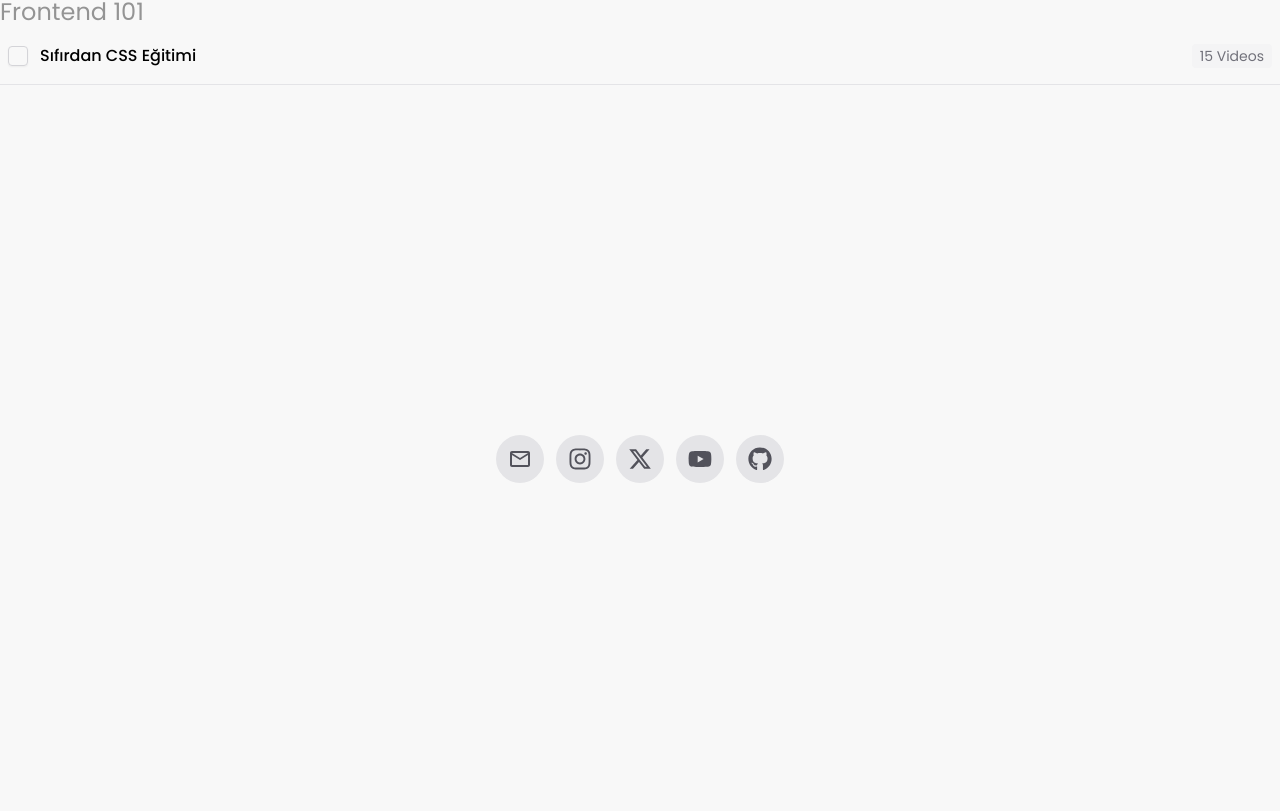
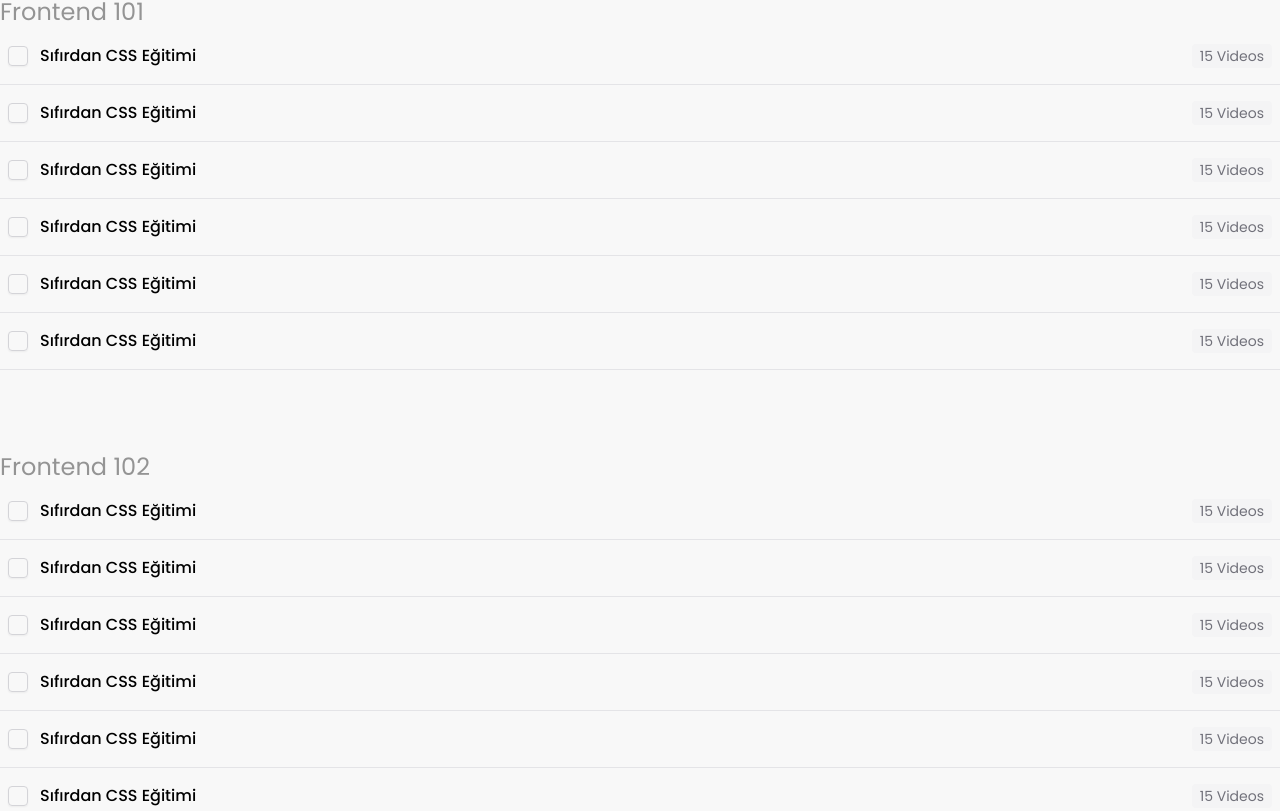
Before and after one commit to busrapnar/portfolio-ui, a React (Vite) app: page /videos in a window 1280 px wide. Shown: the part 749-1560 px from the top of the page. Before the commit the page ends 1272 px from the top, so only its background shows below. Built offline with nearby package versions, Linux system fonts and the light colour scheme.

Commit message:
added posts and videos page design

```diff
--- a/package.json
+++ b/package.json
@@ -16,6 +16,7 @@
     "react-router-dom": "^6.22.3"
   },
   "devDependencies": {
+    "@types/node": "^20.12.7",
     "@types/react": "^18.2.66",
     "@types/react-dom": "^18.2.22",
     "@typescript-eslint/eslint-plugin": "^7.2.0",
--- a/src/components/course-item/CourseItem.tsx
+++ b/src/components/course-item/CourseItem.tsx
@@ -23,7 +23,6 @@ const CourseItem: React.FC<CourseItemProps> = ({ title, href, videoCount }) => {
                     checked={isChecked}
                     onChange={handleCheckboxChange}
                 />
-                <span className={`checkbox ${isChecked ? 'checked' : ''}`}></span>
             </label>
             <h5 className="grow font-medium">
                 <a href={href}>{title}</a>
--- a/src/pages/posts/index.tsx
+++ b/src/pages/posts/index.tsx
@@ -1,11 +1,32 @@
-import React from 'react'
+import React from "react";
 
-type Props = {}
+type Props = {};
 
 const Posts = (props: Props) => {
   return (
-    <div className="flex flex-col gap-20">Posts</div>
-  )
-}
+    <div className="mt-20">
+      <h1 className="text-xl ">Blog yazıları ve kısa notlar</h1>
+      <div>
+        <article className="border-b border-b-zinc-200 py-4 sm:py-8 dark:border-b-zinc-800">
+          <header>
+            <h3 className="font-semibold text-lg underline">
+              <a href="">Uyku ve Rızık</a>
+            </h3>
+            <p className="mt-1 text-lg opacity-70 dark:opacity-60">
+              Gerçekten başarının şifresi erken uyanmak olabilir mi?
+            </p>
+          </header>
+          <footer className="mt-1 flex items-center space-x-2 font-mono text-base uppercase tracking-wider opacity-50 dark:opacity-40">
+            <time>15 Nisan 2023</time>
+            <span>·</span>
+            <span>2 min read</span>
+            <span>·</span>
+            <span>500 görüntüleme</span>
+          </footer>
+        </article>
+      </div>
+    </div>
+  );
+};
 
-export default Posts
+export default Posts;
--- a/src/pages/videos/index.tsx
+++ b/src/pages/videos/index.tsx
@@ -19,8 +19,28 @@ const Videos = (props: Props) => {
           <InformationCard title="IZLENME" informationPath="" information="1,3 Mn"/>
           </div>
           <Sponsor />
+          <div>
           <Headers header="Frontend 101"/>
+
           <CourseItem title="Sıfırdan CSS Eğitimi" videoCount="15 Videos" href="" />
+          <CourseItem title="Sıfırdan CSS Eğitimi" videoCount="15 Videos" href="" />
+          <CourseItem title="Sıfırdan CSS Eğitimi" videoCount="15 Videos" href="" />
+          <CourseItem title="Sıfırdan CSS Eğitimi" videoCount="15 Videos" href="" />
+          <CourseItem title="Sıfırdan CSS Eğitimi" videoCount="15 Videos" href="" />
+          <CourseItem title="Sıfırdan CSS Eğitimi" videoCount="15 Videos" href="" />
+
+          </div>
+          <div>
+          <Headers header="Frontend 102"/>
+          <div>
+          <CourseItem title="Sıfırdan CSS Eğitimi" videoCount="15 Videos" href="" />
+          <CourseItem title="Sıfırdan CSS Eğitimi" videoCount="15 Videos" href="" />
+          <CourseItem title="Sıfırdan CSS Eğitimi" videoCount="15 Videos" href="" />
+          <CourseItem title="Sıfırdan CSS Eğitimi" videoCount="15 Videos" href="" />
+          <CourseItem title="Sıfırdan CSS Eğitimi" videoCount="15 Videos" href="" />
+          <CourseItem title="Sıfırdan CSS Eğitimi" videoCount="15 Videos" href="" />
+          </div>
+          </div>
 
     </div>
   );
```
Also changed, not shown: 2 other files (tests, documents, lock files or other folders).
